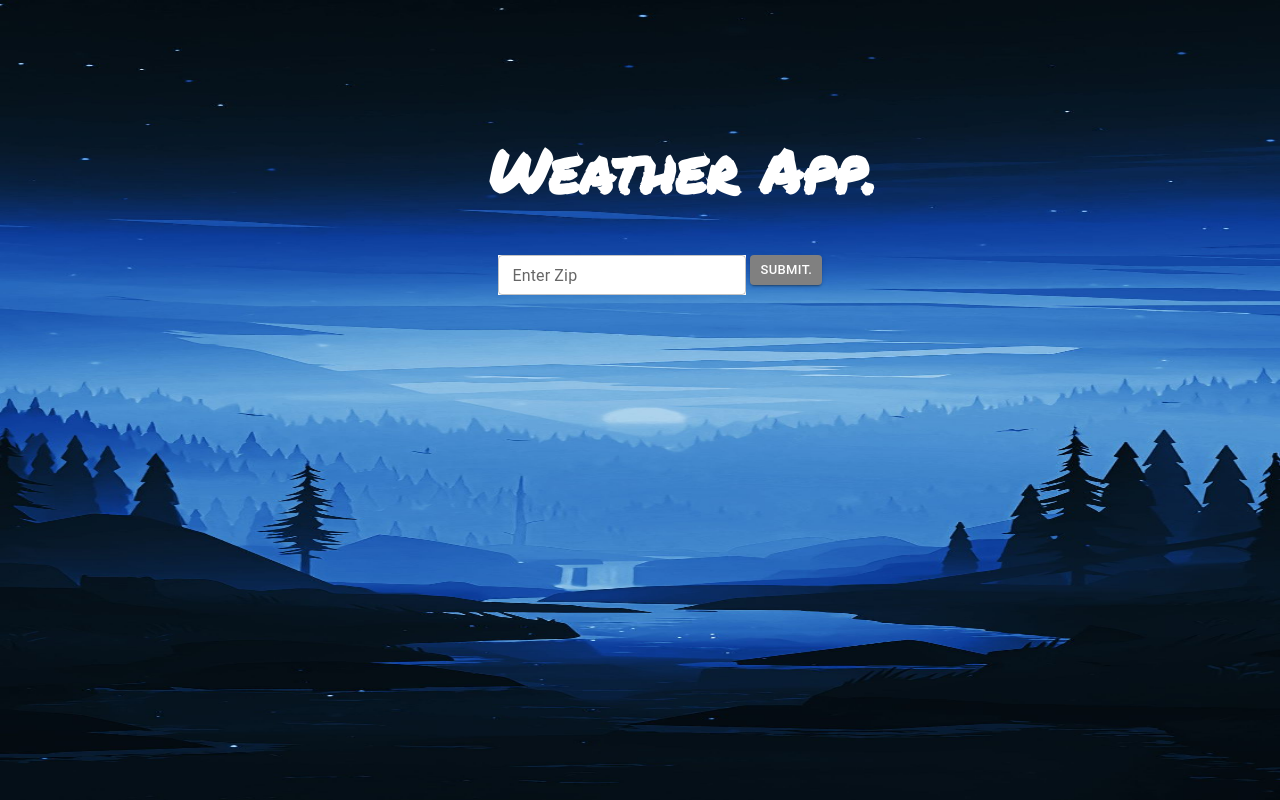
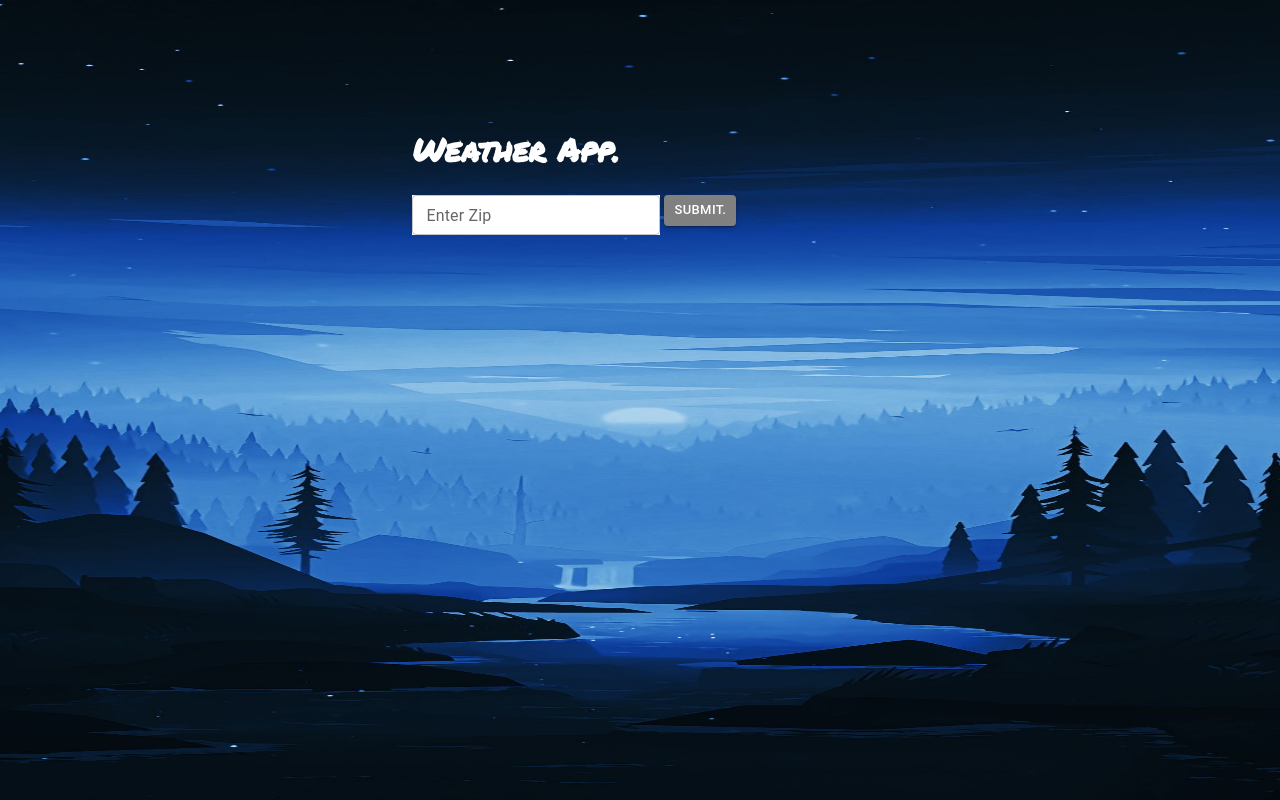
Before and after one commit to tgodkev/weather-app, a React (Create React App) app: page / in a window 1280 px wide. Built offline with nearby package versions, Linux system fonts and the light colour scheme; no server answers; a web font is replaced by a local one.

Commit message:
final style changes i think.

```diff
--- a/public/Style.css
+++ b/public/Style.css
@@ -17,7 +17,7 @@ body{
 .weather{
     margin-top: 0px;
     position: relative;
-    margin-left: 10%;
+    margin-left: 20%;
 
 
 
@@ -97,11 +97,9 @@ body{
 
 .input{
     font-family: 'Bebas Neue', cursive;
-    margin-left: 32%;
-    font-size: 20px;
+    margin-left: 15%;
     color: white;
-    display: inline-flexbox;
-    position: relative;
+
 }
 .input button{
     margin-left: 4px;
@@ -110,12 +108,11 @@ body{
 
 .forcast{
     display: inline-block;
-    font-size: 26px;
+
 }
 
 .search{
-    display: inline-block;
-   margin-left: 5%;
+   margin-left: 0%;
    background-color: white;
 }
 
@@ -124,8 +121,8 @@ body{
     display: inline-flexbox;
     position: relative;
     margin-top: 10%;
-    margin-left: 38%;
+    margin-left: 32%;
     color: white;
     font-family: 'Permanent Marker', cursive;
-    font-size: 30px;
+
 }
--- a/src/components/Weather.jsx
+++ b/src/components/Weather.jsx
@@ -112,41 +112,41 @@ function Weather(){
 
                    <Button variant="contained" type='submit' size='small'>Submit.</Button>
                 </form>
-                {show && <h4 className='forcast'> 6 Day weather forcast for {cityName}.</h4>}
+                {show && <h3 className='forcast'> 6 Day weather forcast for {cityName}.</h3>}
             </div>
 
          { show && <div className='current'>
-            <h3> {day}</h3>
+            <h2> {day}</h2>
             <img src={'https://openweathermap.org/img/w/' + currentIcon + '.png'} alt="" />
              <h2> {currentTemp}°F  </h2>
             </div>}
 
            {show &&  <div className='one'>
-           <h3> {one}</h3>
+           <h2> {one}</h2>
               <img src={'https://openweathermap.org/img/w/' + icon + '.png'} alt="" />
             <h2> {feelsLike}°F </h2>
             </div>}
 
             {show && <div className='two'>
-            <h3> {two}</h3>
+            <h2> {two}</h2>
             <img src={'https://openweathermap.org/img/w/' + secondIcon + '.png'} alt="" />
             <h2> {nextDay}°F </h2>
             </div>}
 
             {show && <div className='three'>
-            <h3> {three}</h3>
+            <h2> {three}</h2>
             <img src={'https://openweathermap.org/img/w/' + thirdIcon + '.png'} alt="" />
             <h2> {dayThree}°F </h2>
             </div>}
 
            {show && <div className='four'>
-           <h3> {four}</h3>
+           <h2> {four}</h2>
             <img src={'https://openweathermap.org/img/w/' + fourthIcon + '.png'} alt="" />
             <h2> {dayFour}°F </h2>
             </div>}
 
             {show && <div className='five'>
-            <h3> {fifth}</h3>
+            <h2> {fifth}</h2>
             <img src={'https://openweathermap.org/img/w/' + fifthIcon + '.png'} alt="" />
             <h2> {dayFive}°F </h2>
 
```
